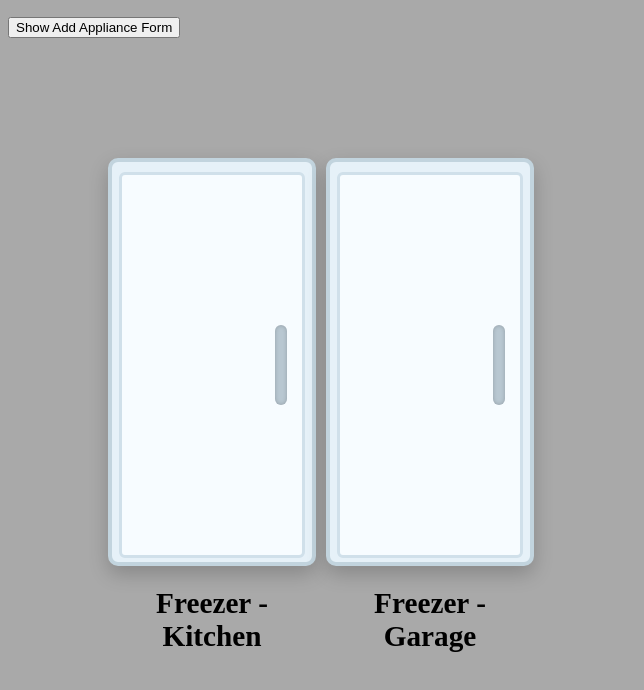
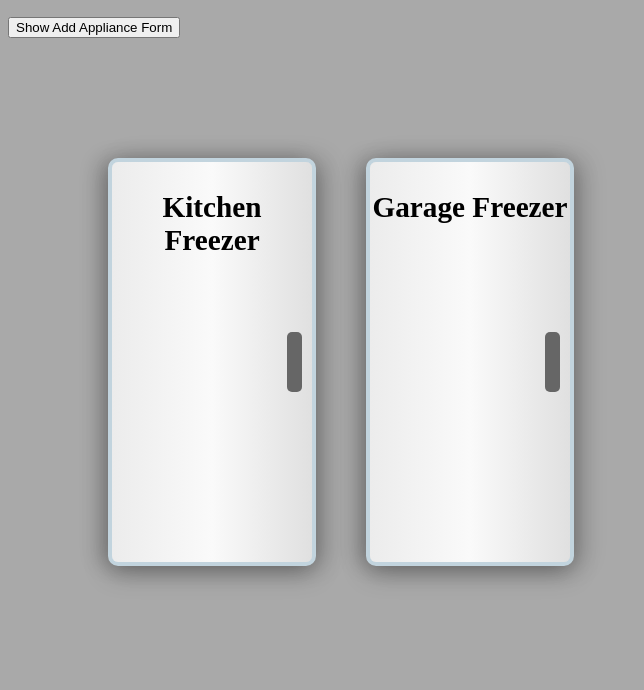
Before and after one commit to TheRealWhiteWyvern/Kitchen_Tracker, a plain HTML site: page kitchen.html in a window 1280 px wide. Shown: the part 110-800 px from the top of the page, without its empty margins (0-644 px from the left). Drawn offline with Linux system fonts and the light colour scheme.

Commit message:
Appliance Stylw

```diff
--- a/scripts/script.js
+++ b/scripts/script.js
@@ -12,6 +12,68 @@ class Appliance{
         ApplianceList.push(this);
     }
 
+    drawClosed(container) {
+        this.isOpen = false;
+        container.classList.remove("open");
+
+
+        container.innerHTML = "";
+        container.className = "appliance";
+
+        const applianceDoor = document.createElement("div");
+        applianceDoor.className = "appliance-door";
+
+        const applianceHandle = document.createElement("div");
+        applianceHandle.className = "appliance-handle";
+        applianceDoor.appendChild(applianceHandle);
+
+        const title = document.createElement("h3");
+        title.textContent = `${this.location} ${this.name}`;
+        applianceDoor.appendChild(title);
+
+        // Click to open
+        applianceDoor.addEventListener("click", () => {
+            applianceDoor.classList.add("open");
+
+            // delay inside redraw so animation is seen
+            setTimeout(() => this.drawOpen(container), 450);
+        });
+
+        container.appendChild(applianceDoor);
+    }
+
+    drawOpen(container) {
+        this.isOpen = true;
+        container.classList.add("open");
+
+        container.innerHTML = "";
+        container.className = "appliance";
+
+        // Door remains to allow closing animation
+        const applianceDoor = document.createElement("div");
+        applianceDoor.className = "appliance-door open"; // already open
+
+        const applianceHandle = document.createElement("div");
+        applianceHandle.className = "appliance-handle";
+        applianceDoor.appendChild(applianceHandle);
+
+        // Click to close
+        applianceDoor.addEventListener("click", () => {
+            applianceDoor.classList.remove("open");
+
+            setTimeout(() => this.drawClosed(container), 450);
+        });
+
+        container.appendChild(applianceDoor);
+
+        // Drawers & interior
+
+        for (let j = 0; j < this.numOfDraws; j++) {
+            const drawer = document.createElement("p");
+            drawer.textContent = `Drawer ${j + 1}: ${this[`drawer${j+1}`].items.length} items`;
+            container.appendChild(drawer);
+        }
+    }
 }
 
 class Drawer{
@@ -40,24 +102,9 @@ function showAppliances(){
     container.innerHTML = '';
     for (let i = 0; i < ApplianceList.length; i++){
         const item = ApplianceList[i];
-        const appliance = document.createElement('div');
-        appliance.setAttribute("class", `appliance`);
-        const applianceDoor = document.createElement('div');
-        applianceDoor.setAttribute("class", `appliance-door`);
-        const applianceHandle = document.createElement('div');
-        applianceHandle.setAttribute("class", `appliance-handle`);
-        applianceDoor.appendChild(applianceHandle);
-        appliance.appendChild(applianceDoor);
-        const title = document.createElement('h3');
-        title.textContent = `${item.name} - ${item.location}`;
-        appliance.appendChild(title);
-
-        // appliance.innerHTML = `<h3>${item.name} - ${item.location}</h3>
-        //                           <p>Number of Drawers: ${item.numOfDraws}</p>`;
-        // for (let j = 0; j < item.numOfDraws; j++){
-        //     appliance.innerHTML += `<p>Drawer ${j+1}: ${item[`drawer${j+1}`].items.length} items</p>`;
-        // }
-        container.appendChild(appliance);
+        const applianceDiv = document.createElement('div');
+        item.drawClosed(applianceDiv);
+        container.appendChild(applianceDiv);
     }
 }
 
--- a/styles/style.css
+++ b/styles/style.css
@@ -53,7 +53,7 @@ body {
   margin-top: 20px;
   padding: 100px;
   border-radius: 5px;
-  gap: 10px;
+  gap: 50px;
 }
 
 .appliance {
@@ -65,26 +65,54 @@ body {
   border: 4px solid #c2d4de;
   border-radius: 10px;
   position: relative;
-  box-shadow: 0 8px 20px rgba(0,0,0,0.2);
+  /* 3D box effect */
+  box-shadow:
+      0 0 0 2px #ccc inset,     /* inner rim */
+      -10px 0 20px rgba(0,0,0,0.15),  /* left depth shadow */
+      10px 0 25px rgba(0,0,0,0.15),   /* right depth shadow */
+      0 8px 25px rgba(0,0,0,0.25);    /* bottom drop shadow */
+  overflow: visible; /* IMPORTANT */
+  perspective: 1000px;
 }
 
+/* Door appearance */
 .appliance-door {
-  width: 180px;
-  height: 380px;
-  background: #f7fcff;
-  border: 3px solid #d0e0ea;
-  margin: 10px auto;
-  border-radius: 6px;
-  position: relative;
+    position: absolute;
+    top: 0;
+    left: 0;
+    width: 100%;
+    height: 100%;
+    background: linear-gradient(
+        to right,
+        #ececec 0%,
+        #fafafa 50%,
+        #e0e0e0 100%
+    );
+    border-radius: 6px;
+    transform-origin: left center; /* Swing from the left */
+    transition: transform 0.5s ease-in-out;
+    cursor: pointer;
+    z-index: 3;
 }
 
+/* Handle */
 .appliance-handle {
-  width: 12px;
-  height: 80px;
-  background: #b8c7d1;
-  border-radius: 6px;
-  position: absolute;
-  right: 15px;
-  top: 150px;
-  box-shadow: inset 0 0 4px rgba(0,0,0,0.2);
+    width: 15px;
+    height: 60px;
+    background: #666;
+    position: absolute;
+    right: 10px;
+    top: 50%;
+    transform: translateY(-50%);
+    border-radius: 5px;
 }
+
+.appliance-door.open {
+    transform: rotateY(-90deg) translateZ(2px);
+    box-shadow:
+    0 0 10px rgba(0,0,0,0.10),
+    inset -2px 0 5px rgba(0,0,0,0.08);
+
+    /* Slight darkening to simulate angle */
+    filter: brightness(0.92);
+}
```
